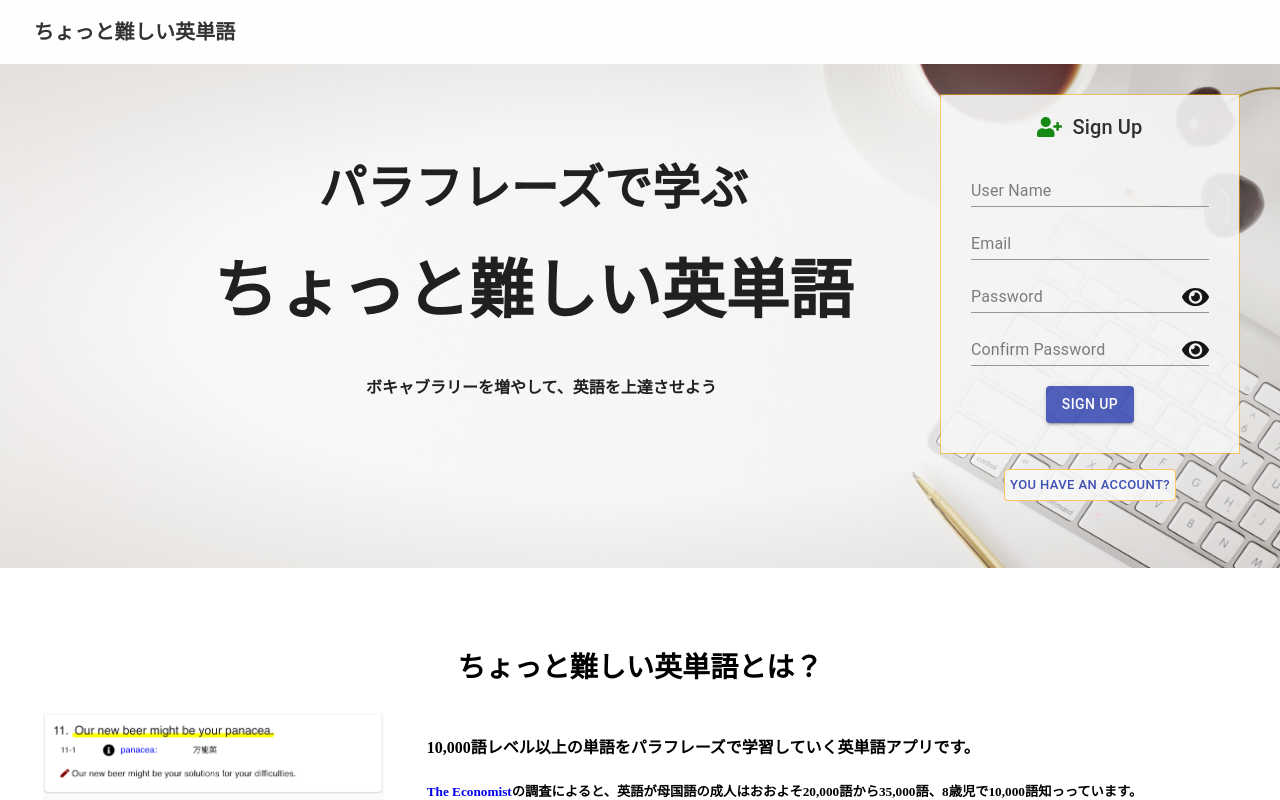
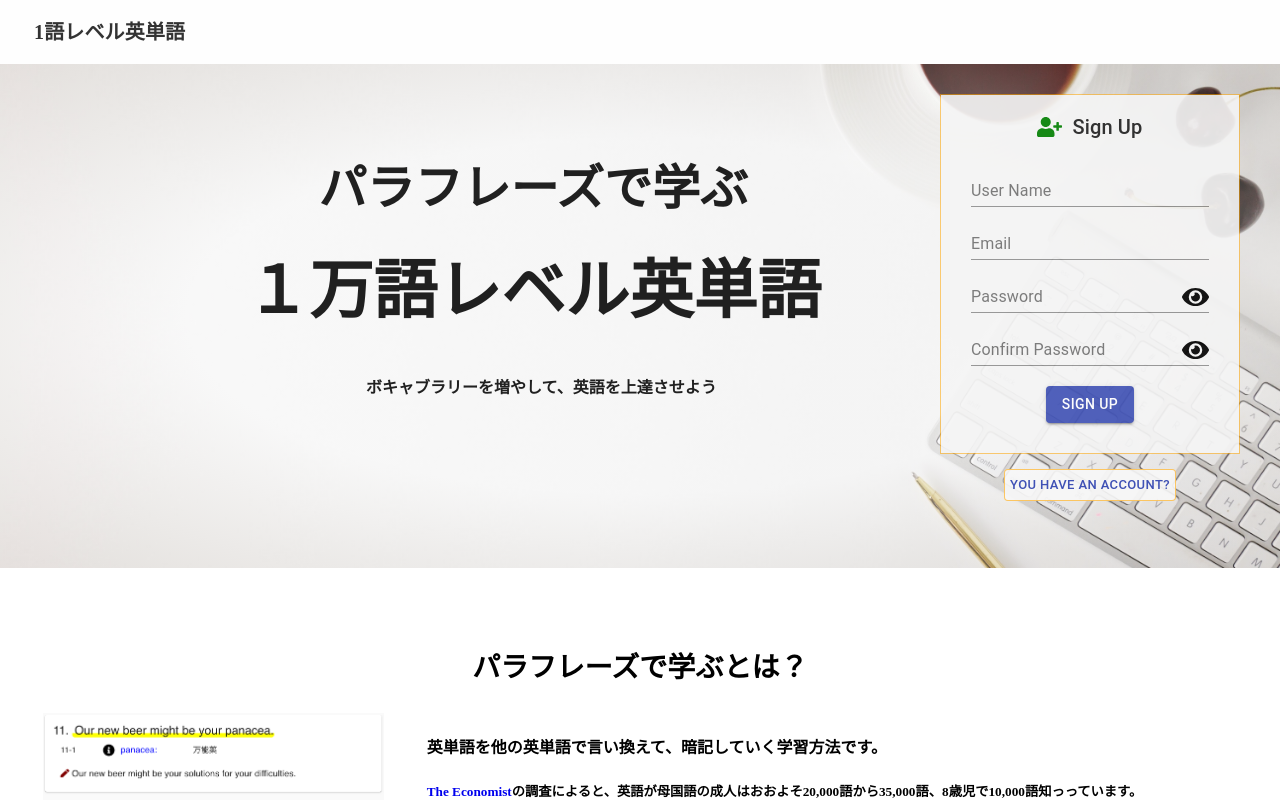
Before and after one commit to naot-shio/vocab-app-firebase-frontend, a React (Create React App) app: page / in a window 1280 px wide. Shown: the top 800 px of the page. Built offline with nearby package versions, Linux system fonts and the light colour scheme; a web font is replaced by a local one.

Commit message:
Change the title of the app

```diff
--- a/public/index.html
+++ b/public/index.html
@@ -26,7 +26,7 @@
       work correctly both with client-side routing and a non-root public URL.
       Learn how to configure a non-root public URL by running `npm run build`.
     -->
-  <title>ちょっと難しい英単語</title>
+  <title>パラフレーズで学ぶ１万語レベル英単語</title>
 </head>
 
 <body>
--- a/src/components/pages/Home.js
+++ b/src/components/pages/Home.js
@@ -47,7 +47,7 @@ function Home(props) {
           <Grid item lg={2} md={2} sm={1} xs={1} />
           <Grid item lg={6} md={7} sm={7} xs={10}>
             <h2 className={classes.titleAdjective}>パラフレーズで学ぶ</h2>
-            <h1 className={classes.title}>ちょっと難しい英単語</h1>
+            <h1 className={classes.title}>１万語レベル英単語</h1>
             <h4 className={classes.subtitle}>
               ボキャブラリーを増やして、英語を上達させよう
             </h4>
@@ -77,7 +77,7 @@ function Home(props) {
 
         <Grid container className={classes.explanationContainer}>
           <Grid item xs={12} className={classes.explanationTitle}>
-            <h3>ちょっと難しい英単語とは？</h3>
+            <h3>パラフレーズで学ぶとは？</h3>
           </Grid>
 
           <Grid item xs={12} md={4}>
@@ -90,7 +90,7 @@ function Home(props) {
           </Grid>
           <Grid item xs={12} md={8} className={classes.explanation}>
             <h4>
-              10,000語レベル以上の単語をパラフレーズで学習していく英単語アプリです。
+              英単語を他の英単語で言い換えて、暗記していく学習方法です。
             </h4>
 
             <h5>
--- a/src/components/pages/Navbar.js
+++ b/src/components/pages/Navbar.js
@@ -22,7 +22,7 @@ function Navbar(props) {
     <AppBar position="static" className={classes.AppBar} color="default">
       <Toolbar className={classes.root}>
         <Typography variant="h6" className={classes.title}>
-          <Link to="/sentences">ちょっと難しい英単語</Link>
+          <Link to="/sentences">1語レベル英単語</Link>
         </Typography>
 
         {authenticated && owner && <CreateSentence />}
```
